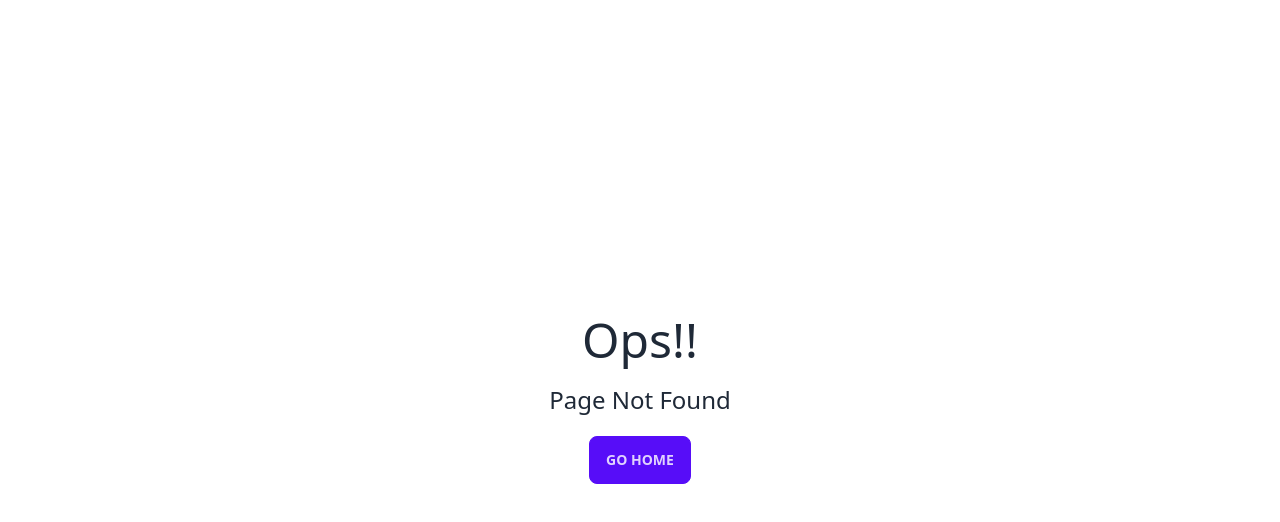
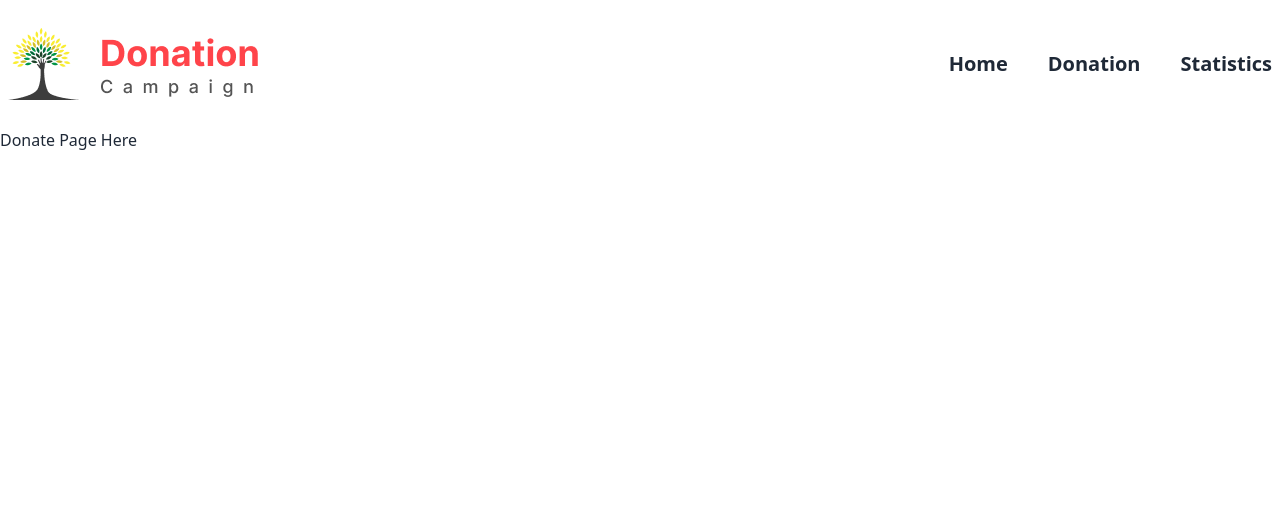
Before and after one commit to SiamIslamSagor/donation-campaign, a React (Vite) app: page /data/1 in a window 1280 px wide. Before the commit this address had no page. Shown: the top 522 px of the page. Built offline with nearby package versions, Linux system fonts and the light colour scheme.

Commit message:
add click handler in card

```diff
--- a/src/Components/Card/Card.jsx
+++ b/src/Components/Card/Card.jsx
@@ -1,10 +1,16 @@
 import PropTypes from "prop-types";
+import { useContext } from "react";
+import { ClickCardIdContext, HandleCardClickContext } from "../Home/Home";
 const Card = ({ singleData }) => {
-  const { img, title, category, card_color, category_color, text_color } =
+  const { id, img, title, category, card_color, category_color, text_color } =
     singleData;
-  console.log(card_color, category_color, text_color);
+  const handleCardClick = useContext(HandleCardClickContext);
+  const [clickedCardId] = useContext(ClickCardIdContext);
+  // console.log(handleCardClick);
+  // console.log(clickedCardId);
   return (
     <div
+      onClick={() => handleCardClick(id)}
       style={{ backgroundColor: card_color }}
       className={`flex flex-col gap-5  rounded-lg`}
     >
@@ -25,6 +31,7 @@ const Card = ({ singleData }) => {
 Card.propTypes = {
   singleData: PropTypes.object,
   img: PropTypes.string,
+  id: PropTypes.string,
   title: PropTypes.string,
   category: PropTypes.string,
 };
--- a/src/Components/Cards/Cards.jsx
+++ b/src/Components/Cards/Cards.jsx
@@ -3,7 +3,7 @@ import Card from "../Card/Card";
 
 const Cards = ({ data }) => {
   return (
-    <div className="container mx-auto my-10 grid gap-6 grid-cols-1 md:grid-cols-2 lg:grid-cols-4">
+    <div className="container mx-auto my-20 grid gap-6 grid-cols-1 md:grid-cols-2 lg:grid-cols-4">
       {data.map(singleData => (
         <Card singleData={singleData} key={singleData.id}></Card>
       ))}
--- /dev/null
+++ b/src/Components/DonatePage/DonatePage.jsx
@@ -0,0 +1,9 @@
+const DonatePage = () => {
+  return (
+    <div>
+      <h2>Donate Page Here</h2>
+    </div>
+  );
+};
+
+export default DonatePage;
--- a/src/Components/ErrorPage/ErrorPage.jsx
+++ b/src/Components/ErrorPage/ErrorPage.jsx
@@ -1,7 +1,10 @@
 import { Link } from "react-router-dom";
+import Header from "../Header/Header";
 
 const ErrorPage = () => {
   return (
+    <div>
+      <Header></Header>
       <div className=" h-screen flex flex-col justify-center items-center gap-5">
         <h2 className="text-5xl text-center">Ops!!</h2>
         <p className="text-2xl">Page Not Found</p>
@@ -9,6 +12,7 @@ const ErrorPage = () => {
           <button className="btn btn-primary">Go Home</button>
         </Link>
       </div>
+    </div>
   );
 };
 
--- a/src/Components/Home/Home.jsx
+++ b/src/Components/Home/Home.jsx
@@ -1,11 +1,24 @@
+import { createContext, useState } from "react";
 import { Outlet } from "react-router-dom";
 import Header from "../Header/Header";
 
+export const HandleCardClickContext = createContext(null);
+export const ClickCardIdContext = createContext(null);
+
 const Home = () => {
+  const [clickedCardId, setClickedCardId] = useState(0);
+
+  const handleCardClick = id => {
+    setClickedCardId(id);
+  };
   return (
     <div>
       <Header></Header>
-      <Outlet></Outlet>
+      <HandleCardClickContext.Provider value={handleCardClick}>
+        <ClickCardIdContext.Provider value={[clickedCardId, setClickedCardId]}>
+          <Outlet></Outlet>
+        </ClickCardIdContext.Provider>
+      </HandleCardClickContext.Provider>
     </div>
   );
 };
--- a/src/main.jsx
+++ b/src/main.jsx
@@ -6,6 +6,7 @@ import { createBrowserRouter, RouterProvider } from "react-router-dom";
 import Home from "./Components/Home/Home.jsx";
 import ErrorPage from "./Components/ErrorPage/ErrorPage.jsx";
 import HomeSection from "./Components/HomeSection/HomeSection.jsx";
+import DonatePage from "./Components/DonatePage/DonatePage";
 
 const router = createBrowserRouter([
   {
@@ -18,6 +19,10 @@ const router = createBrowserRouter([
         element: <HomeSection></HomeSection>,
         loader: () => fetch("data.json"),
       },
+      {
+        path: "/data/:dataId",
+        element: <DonatePage></DonatePage>,
+      },
     ],
   },
 ]);
```
Lines whose indentation alone changed are shown as unchanged.
